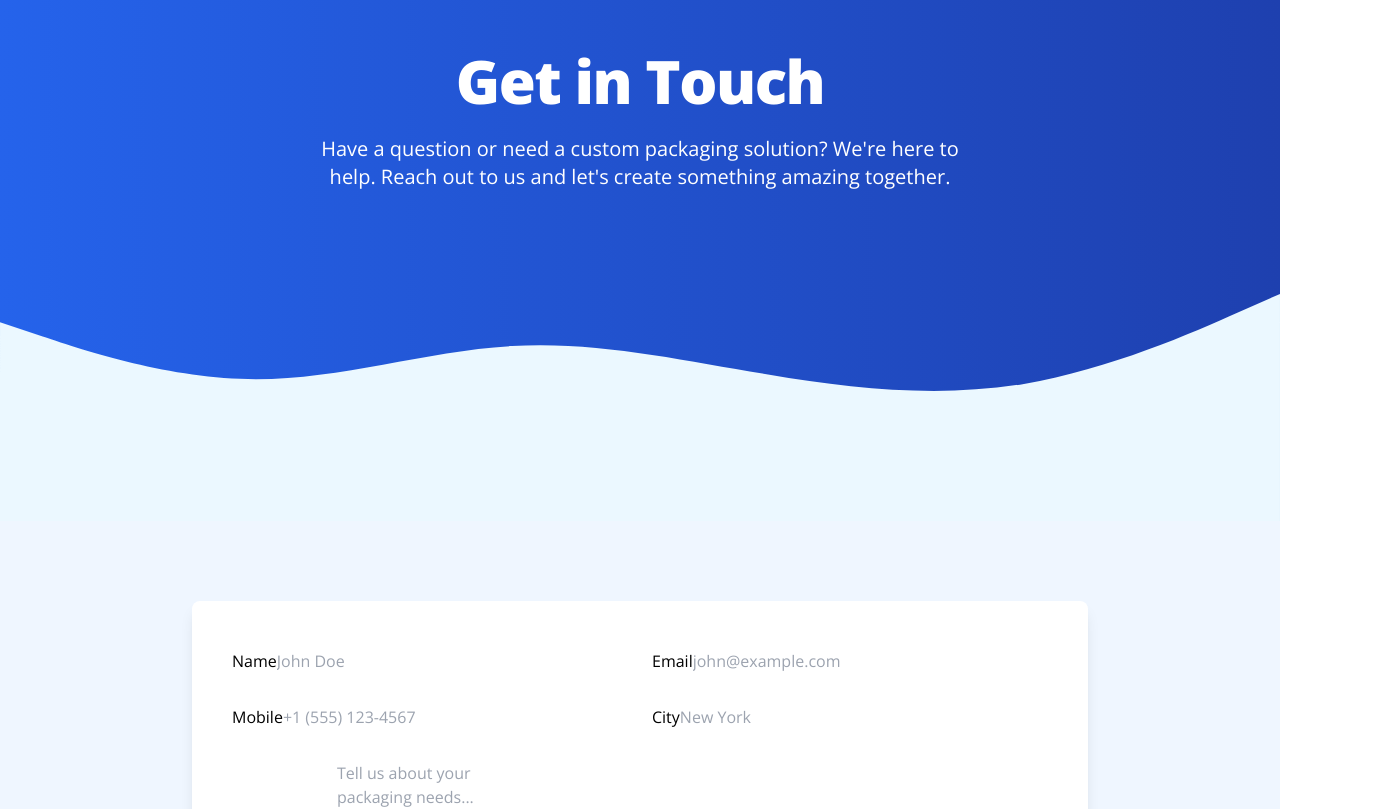
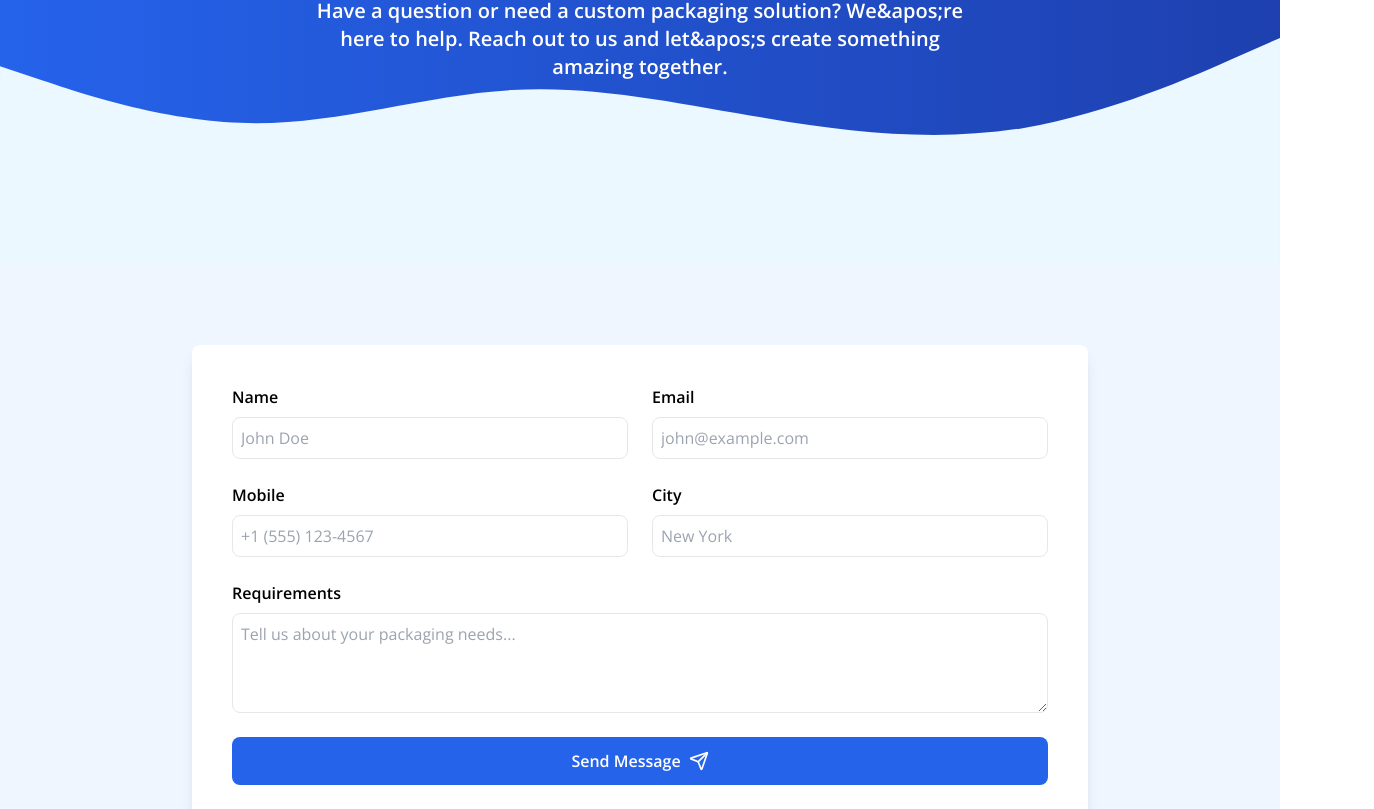
Before and after one commit to capsule11/nilampackers, a React (Vite) app: page /contact in a window 1280 px wide. Shown: the part 279-1088 px from the top of the page, 1374 px wide, since content can reach past the window. Built offline with nearby package versions, Linux system fonts and the light colour scheme; a web font is replaced by a local one.

Commit message:
add: product page, fix: contact page

```diff
--- a/src/App.jsx
+++ b/src/App.jsx
@@ -7,7 +7,8 @@ import {
 import Home from "./pages/home";
 import Layout from "./layout";
 import ProductPage from "./pages/product-page";
-import Contact from "./pages/home/contact";
+import Contact from "./pages/contact";
+import { ToastContainer } from "react-toastify";
 
 const router = createBrowserRouter(
   createRoutesFromElements(
@@ -19,6 +20,13 @@ const router = createBrowserRouter(
   )
 );
 
-const App = () => <RouterProvider router={router} />;
+const App = () => {
+  return (
+    <>
+      <RouterProvider router={router} />
+      <ToastContainer position="top-center" theme="light" />
+    </>
+  );
+};
 
 export default App;
--- a/src/components/footer.jsx
+++ b/src/components/footer.jsx
@@ -1,4 +1,3 @@
-import React from "react";
 import { Link } from "react-router-dom";
 
 const Footer = () => {
--- /dev/null
+++ b/src/components/hero.jsx
@@ -0,0 +1,33 @@
+import React from "react";
+
+const Hero = ({ title, description }) => {
+  return (
+    <section className="relative bg-gradient-to-r from-blue-600 to-blue-800 text-white overflow-hidden min-h-[60dvh]">
+      <div className="container mx-auto px-4 sm:px-6 lg:px-8 py-24 lg:py-32">
+        <div className="max-w-3xl mx-auto text-center">
+          <h1 className="text-4xl font-extrabold tracking-tight sm:text-5xl md:text-6xl">
+            {title}
+          </h1>
+          <p className="mt-6 text-xl max-w-2xl mx-auto font-semibold">
+            {description}
+          </p>
+        </div>
+      </div>
+      <div className="absolute bottom-0 left-0 right-0 z-0">
+        <svg
+          xmlns="http://www.w3.org/2000/svg"
+          viewBox="0 0 1440 320"
+          className="w-full h-auto"
+        >
+          <path
+            fill="#EBF8FF"
+            fillOpacity="1"
+            d="M0,96L48,112C96,128,192,160,288,160C384,160,480,128,576,122.7C672,117,768,139,864,154.7C960,171,1056,181,1152,165.3C1248,149,1344,107,1392,85.3L1440,64L1440,320L1392,320C1344,320,1248,320,1152,320C1056,320,960,320,864,320C768,320,672,320,576,320C480,320,384,320,288,320C192,320,96,320,48,320L0,320Z"
+          ></path>
+        </svg>
+      </div>
+    </section>
+  );
+};
+
+export default Hero;
--- a/src/layout.jsx
+++ b/src/layout.jsx
@@ -1,14 +1,11 @@
-import React from "react";
 import Navbar from "./components/navbar";
 import { Outlet } from "react-router-dom";
 import Footer from "./components/footer";
-import { ToastContainer } from "react-toastify";
 
 const Layout = () => {
   return (
     <div className="flex flex-col min-h-screen bg-blue-50">
       <Navbar />
-      <ToastContainer position="top-center" theme="light" />
       <Outlet />
       <div className="mt-auto">
         <Footer />
--- a/src/pages/home/contact.jsx
+++ b/src/pages/contact/index.jsx
@@ -1,7 +1,8 @@
-import React, { useState } from "react";
-import { Menu, X, Send } from "lucide-react";
+import { useState } from "react";
+import { Send } from "lucide-react";
 import { toast } from "react-toastify";
 import "react-toastify/dist/ReactToastify.css";
+import Hero from "../../components/hero";
 
 const Contact = () => {
   const [formData, setFormData] = useState({
@@ -37,33 +38,13 @@ const Contact = () => {
     toast.success("We will get back to you soon!");
   };
   return (
-    <div>
-      <section className="relative bg-gradient-to-r from-blue-600 to-blue-800 text-white overflow-hidden min-h-screen flex items-center">
-        <div className="container mx-auto px-4 sm:px-6 lg:px-8 py-24 lg:py-32">
-          <div className="max-w-3xl mx-auto text-center">
-            <h1 className="text-4xl font-extrabold tracking-tight sm:text-5xl md:text-6xl">
-              Get in Touch
-            </h1>
-            <p className="mt-6 text-xl max-w-2xl mx-auto">
-              Have a question or need a custom packaging solution? We're here to
-              help. Reach out to us and let's create something amazing together.
-            </p>
-          </div>
-        </div>
-        <div className="absolute bottom-0 left-0 right-0">
-          <svg
-            xmlns="http://www.w3.org/2000/svg"
-            viewBox="0 0 1440 320"
-            className="w-full h-auto"
-          >
-            <path
-              fill="#EBF8FF"
-              fillOpacity="1"
-              d="M0,96L48,112C96,128,192,160,288,160C384,160,480,128,576,122.7C672,117,768,139,864,154.7C960,171,1056,181,1152,165.3C1248,149,1344,107,1392,85.3L1440,64L1440,320L1392,320C1344,320,1248,320,1152,320C1056,320,960,320,864,320C768,320,672,320,576,320C480,320,384,320,288,320C192,320,96,320,48,320L0,320Z"
-            ></path>
-          </svg>
-        </div>
-      </section>
+    <div className="flex-grow pt-16">
+      <Hero
+        title={"Get in Touch"}
+        description={`Have a question or need a custom packaging solution? We&apos;re
+              here to help. Reach out to us and let&apos;s create something
+              amazing together.`}
+      />
 
       <section className="py-20 bg-blue-50">
         <div className="container mx-auto px-4 sm:px-6 lg:px-8">
@@ -72,8 +53,10 @@ const Contact = () => {
               <div className="p-6 md:p-10">
                 <form onSubmit={handleSubmit} className="space-y-6">
                   <div className="grid grid-cols-1 md:grid-cols-2 gap-6">
-                    <div className="space-y-2">
-                      <label htmlFor="name">Name</label>
+                    <div className="space-y-2 flex flex-col justify-center items-start">
+                      <label htmlFor="name" className="font-semibold">
+                        Name
+                      </label>
                       <input
                         id="name"
                         name="name"
@@ -81,10 +64,13 @@ const Contact = () => {
                         value={formData.name}
                         onChange={handleinputChange}
                         required
+                        className="w-full p-2 border border-gray-200 rounded-lg"
                       />
                     </div>
-                    <div className="space-y-2">
-                      <label htmlFor="email">Email</label>
+                    <div className="space-y-2 flex flex-col justify-center items-start">
+                      <label htmlFor="email" className="font-semibold">
+                        Email
+                      </label>
                       <input
                         id="email"
                         name="email"
@@ -93,10 +79,13 @@ const Contact = () => {
                         value={formData.email}
                         onChange={handleinputChange}
                         required
+                        className="w-full p-2 border border-gray-200 rounded-lg"
                       />
                     </div>
-                    <div className="space-y-2">
-                      <label htmlFor="mobile">Mobile</label>
+                    <div className="space-y-2 flex flex-col justify-center items-start">
+                      <label htmlFor="mobile" className="font-semibold">
+                        Mobile
+                      </label>
                       <input
                         id="mobile"
                         name="mobile"
@@ -105,10 +94,13 @@ const Contact = () => {
                         value={formData.mobile}
                         onChange={handleinputChange}
                         required
+                        className="w-full p-2 border border-gray-200 rounded-lg"
                       />
                     </div>
-                    <div className="space-y-2">
-                      <label htmlFor="city">City</label>
+                    <div className="space-y-2 flex flex-col justify-center items-start">
+                      <label htmlFor="city" className="font-semibold">
+                        City
+                      </label>
                       <input
                         id="city"
                         name="city"
@@ -116,11 +108,14 @@ const Contact = () => {
                         value={formData.city}
                         onChange={handleinputChange}
                         required
+                        className="w-full p-2 border border-gray-200 rounded-lg"
                       />
                     </div>
                   </div>
-                  <div className="space-y-2">
-                    <label htmlFor="requirements">Requirements</label>
+                  <div className="space-y-2 flex flex-col justify-center items-start">
+                    <label htmlFor="requirements" className="font-semibold">
+                      Requirements
+                    </label>
                     <textarea
                       id="requirements"
                       name="requirements"
@@ -128,19 +123,19 @@ const Contact = () => {
                       value={formData.requirements}
                       onChange={handleinputChange}
                       required
-                      className="min-h-[100px]"
+                      className="p-2 w-full min-h-[100px] max-h-[300px] border border-gray-200 rounded-lg"
                     />
                   </div>
                   <button
                     type="submit"
-                    className="w-full bg-blue-600 hover:bg-blue-700 text-white"
+                    className="w-full bg-blue-600 hover:bg-blue-700 text-white flex justify-center items-center gap-2 p-3 rounded-lg font-semibold"
                     disabled={isSubmitting}
                   >
                     {isSubmitting ? (
                       <span>Sending...</span>
                     ) : (
                       <>
-                        Send Message <Send className="ml-2 h-4 w-4" />
+                        Send Message <Send size={20} />
                       </>
                     )}
                   </button>
@@ -159,8 +154,8 @@ const Contact = () => {
                 Visit Our Office
               </h2>
               <p className="text-lg text-gray-700 mb-6">
-                We'd love to meet you in person. Drop by our office to discuss
-                your packaging needs or just to say hello!
+                We&apos;d love to meet you in person. Drop by our office to
+                discuss your packaging needs or just to say hello!
               </p>
               <div className="space-y-4">
                 <div className="flex items-start">
@@ -248,10 +243,10 @@ const Contact = () => {
               </div>
             </div>
             <div className="relative">
-              <div className="absolute inset-0 bg-blue-200 transform -rotate-6 rounded-3xl"></div>
+              <div className="absolute inset-0 bg-blue-200 bg-opacity-20 backdrop-filter backdrop-blur-lg rounded-3xl transform rotate-6"></div>
               <iframe
                 src="https://www.google.com/maps/embed?pb=!1m14!1m12!1m3!1d1008.3308431407363!2d82.82111933171905!3d25.27650089331553!2m3!1f0!2f0!3f0!3m2!1i1024!2i768!4f13.1!5e0!3m2!1sen!2sin!4v1730570051241!5m2!1sen!2sin"
-                width="600"
+                width="710"
                 height="400"
                 style={{ border: 0 }}
                 allowFullScreen=""
--- a/src/pages/home/index.jsx
+++ b/src/pages/home/index.jsx
@@ -1,5 +1,3 @@
-import React from "react";
-
 const Home = () => {
   return <main className="flex-grow pt-16">Home</main>;
 };
```
Also changed, not shown: src/components/navbar.jsx (+5 -7 lines), src/pages/product-page/index.jsx (+30 -45 lines).
